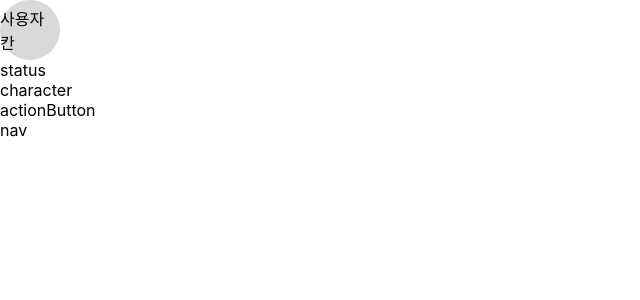
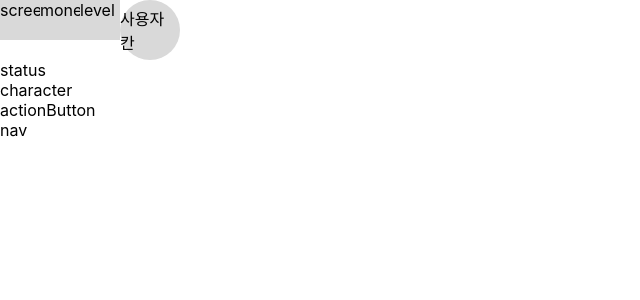
Before and after one commit to wafflestudio/wackathon-temp, a React (Create React App) app in the folder frontend/: page / in a window 1280 px wide. Shown: the top 300 px of the page, without its empty margins (0-640 px from the left). Built offline with nearby package versions, Linux system fonts and the light colour scheme.

Commit message:
user etc comoponent 배경색 temp 설정

```diff
--- a/frontend/src/components/user/etc/etcContainer.module.scss
+++ b/frontend/src/components/user/etc/etcContainer.module.scss
@@ -0,0 +1,3 @@
+.container {
+  display: flex;
+}
--- a/frontend/src/components/user/etc/etcContainer.tsx
+++ b/frontend/src/components/user/etc/etcContainer.tsx
@@ -5,7 +5,7 @@ import Money from './money';
 import Level from './level';
 export default function EtcContainer() {
   return (
-    <div>
+    <div className={styles.container}>
       <ScreenShot></ScreenShot>
       <Money></Money>
       <Level></Level>
--- a/frontend/src/components/user/etc/level.module.scss
+++ b/frontend/src/components/user/etc/level.module.scss
@@ -0,0 +1,5 @@
+.box {
+  width: 40px;
+  height: 40px;
+  background-color: #d9d9d9;
+}
--- a/frontend/src/components/user/etc/level.tsx
+++ b/frontend/src/components/user/etc/level.tsx
@@ -1,5 +1,5 @@
 import React from 'react';
 import styles from './level.module.scss';
 export default function Level() {
-  return <div></div>;
+  return <div className={styles.box}>level</div>;
 }
--- a/frontend/src/components/user/etc/money.module.scss
+++ b/frontend/src/components/user/etc/money.module.scss
@@ -0,0 +1,5 @@
+.box {
+  width: 40px;
+  height: 40px;
+  background-color: #d9d9d9;
+}
--- a/frontend/src/components/user/etc/money.tsx
+++ b/frontend/src/components/user/etc/money.tsx
@@ -1,5 +1,5 @@
 import React from 'react';
 import styles from './money.module.scss';
 export default function Money() {
-  return <div></div>;
+  return <div className={styles.box}>money</div>;
 }
--- a/frontend/src/components/user/etc/screenShot.module.scss
+++ b/frontend/src/components/user/etc/screenShot.module.scss
@@ -0,0 +1,5 @@
+.box {
+  width: 40px;
+  height: 40px;
+  background-color: #d9d9d9;
+}
--- a/frontend/src/components/user/etc/screenShot.tsx
+++ b/frontend/src/components/user/etc/screenShot.tsx
@@ -2,5 +2,5 @@ import React from 'react';
 import styles from './screenShot.module.scss';
 
 export default function ScreenShot() {
-  return <div></div>;
+  return <div className={styles.box}>screenshot</div>;
 }
--- a/frontend/src/components/user/userContainer.module.scss
+++ b/frontend/src/components/user/userContainer.module.scss
@@ -0,0 +1,3 @@
+.container {
+  display: flex;
+}
--- a/frontend/src/components/user/userContainer.tsx
+++ b/frontend/src/components/user/userContainer.tsx
@@ -1,10 +1,12 @@
 import React from 'react';
 import User from './user';
 import styles from './userContainer.module.scss';
+import EtcContainer from './etc/etcContainer';
 
 export default function UserContainer() {
   return (
     <div className={styles.container}>
+      <EtcContainer></EtcContainer>
       <User></User>
     </div>
   );
```
